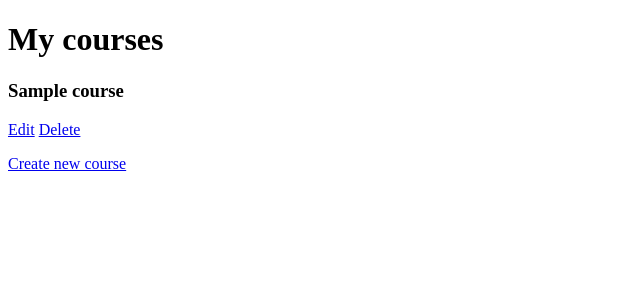
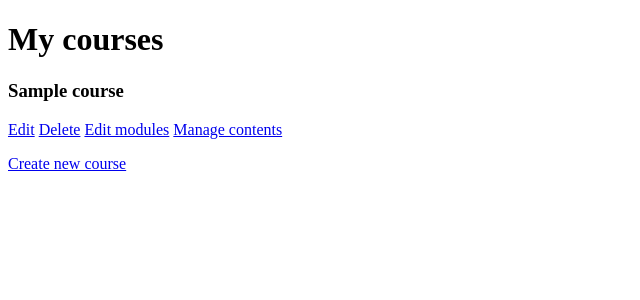
Before and after one commit to hussamEL-Hwary/E-learning-app, a Django app: page /course/mine/ in a window 1280 px wide. Shown: the part 60-360 px from the top of the page, without its empty margins (0-640 px from the left). Run offline with Django 3.2, Linux system fonts and the light colour scheme; a user stored in the database is signed in; tables that the repository leaves empty hold one stand-in row (values such as "Sample post").

Commit message:
course module link

```diff
--- a/educa/courses/templates/manage/course/list.html
+++ b/educa/courses/templates/manage/course/list.html
@@ -9,6 +9,11 @@
         <p>
             <a href="{% url "course_edit" course.id %}">Edit</a>
             <a href="{% url "course_delete" course.id %}">Delete</a>
+            <a href="{% url "course_module_update" course.id %}">Edit modules</a>
+            {% if course.modules.count > 0 %}
+                <a href="{% url "module_content_list" course.modules.first.id %}">
+                Manage contents</a>
+{% endif %}
         </p>
     </div>
     {% empty %}
```
